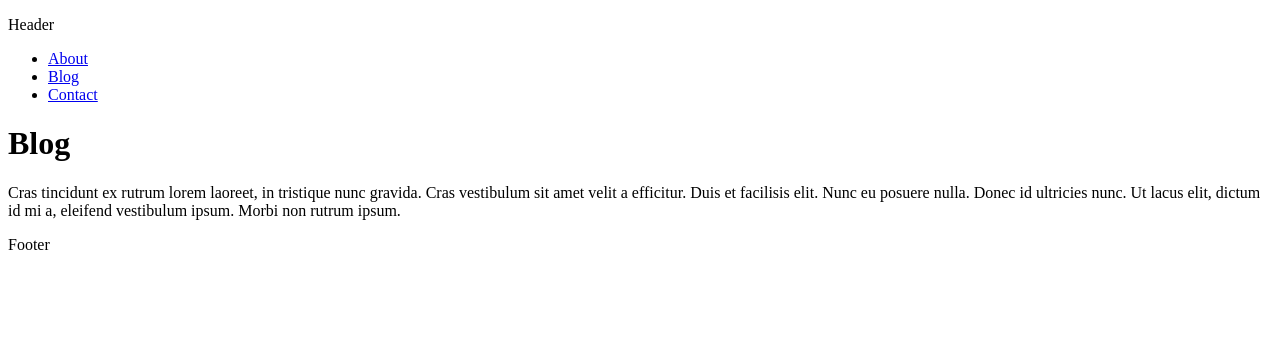
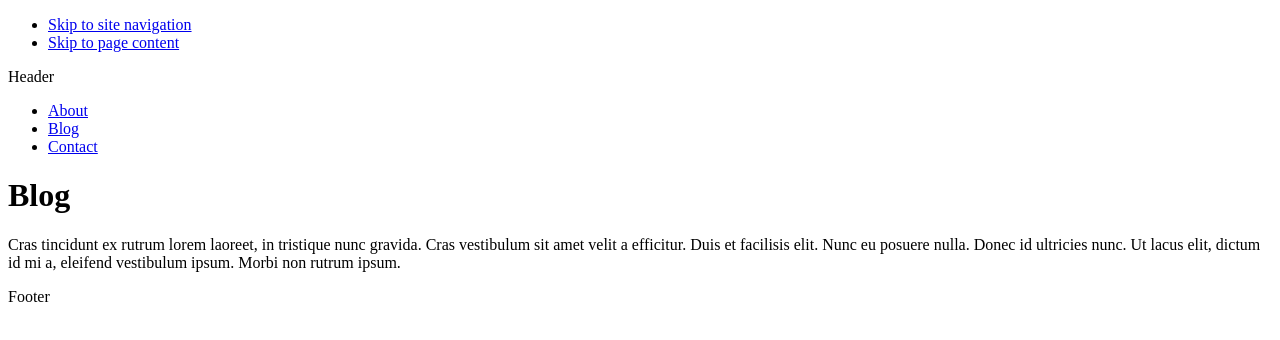
Before and after one commit to reedcodes/blog-exercise, an Eleventy site: page source/pages/blog.md in a window 1280 px wide. Built offline with nearby package versions, Linux system fonts and the light colour scheme; Eleventy itself is replaced by a stand-in of ours; files that its build step writes are made by us from their sources.

Commit message:
include skip links

```diff
--- a/source/template/layouts/base.njk
+++ b/source/template/layouts/base.njk
@@ -5,6 +5,13 @@
 
 <!doctype html>
 <html>
+
+<section aria-label="Skip links">
+	<ul>
+		<li><a href="#nav-main">Skip to site navigation</a></li>
+		<li><a href="#main">Skip to page content</a></li>
+	</ul>
+</section>
 
 <head>
 	{{- head() -}}
```
